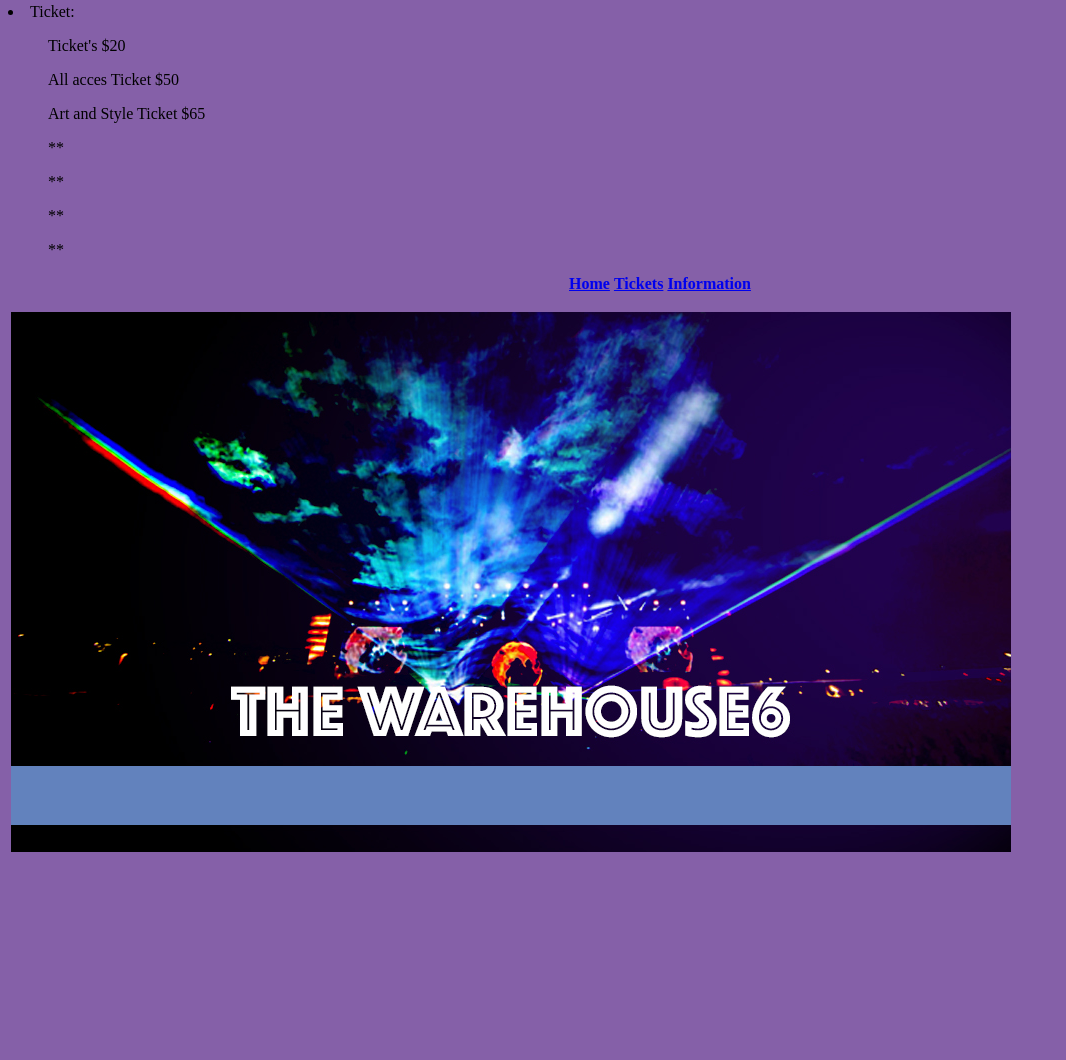
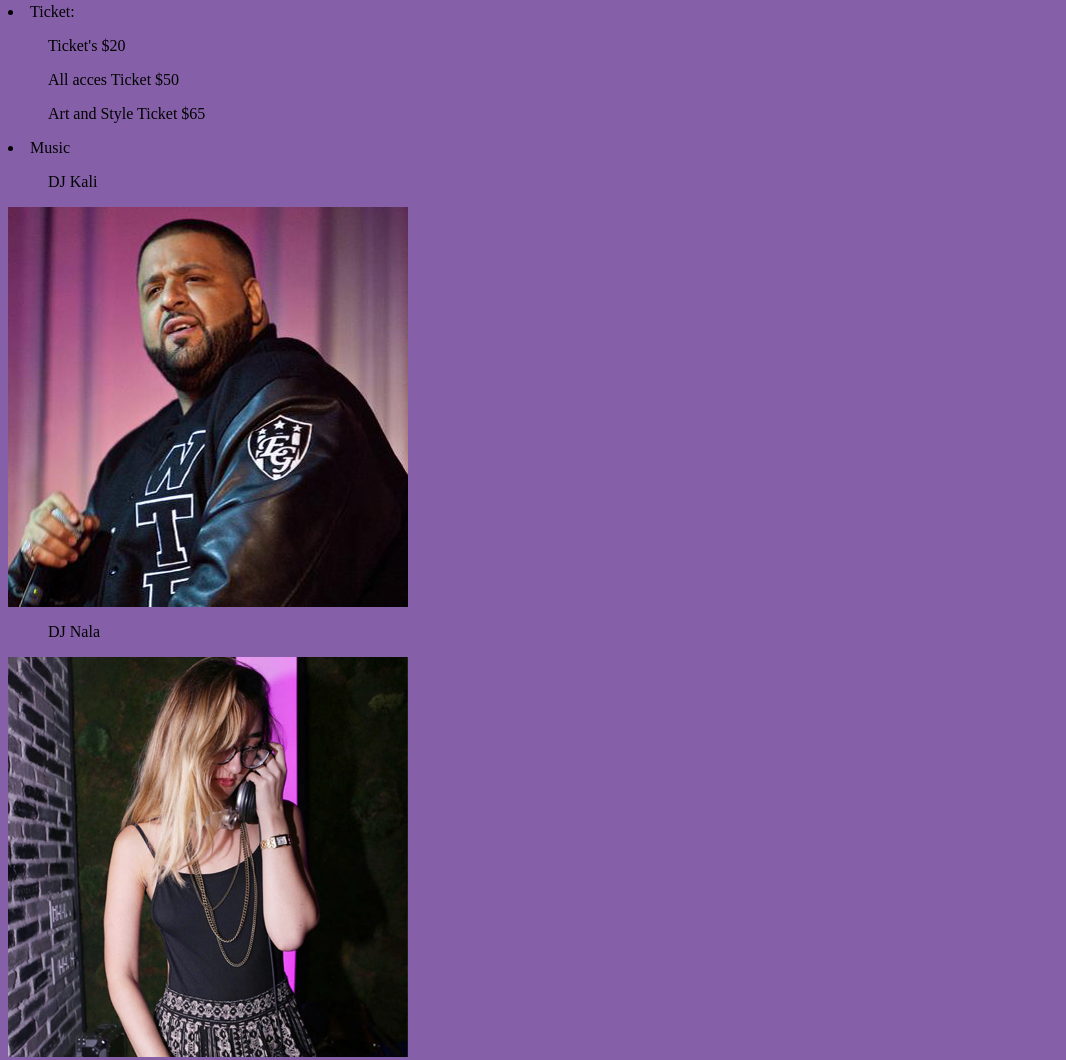
Before and after one commit to NEST8/Project6, a plain HTML site: page index.html in a window 1280 px wide. Shown: the part 1094-2154 px from the top of the page, without its empty margins (0-1066 px from the left). Before the commit the page ends 1957 px from the top, so only its background shows below. Drawn offline with Linux system fonts and the light colour scheme.

Commit message:
commit37
images restore

```diff
--- a/index.html
+++ b/index.html
@@ -40,9 +40,11 @@
 			<ol> Ticket's $20</ol>
 			<ol> All acces Ticket $50</ol>
 			<ol> Art and Style Ticket $65</ol>
-			<ol> **</ol>
-			<ol> **</ol>
-			<ol> ** </ol>
+			<li> Music</li>
+			<ol> DJ Kali</ol>
+			<img src="Kali.jpg">
+			<ol> DJ Nala</ol>
+			<img src="Nala.jpg">
 			<ol> **</ol>
 			<p></p>
 </div>
```
